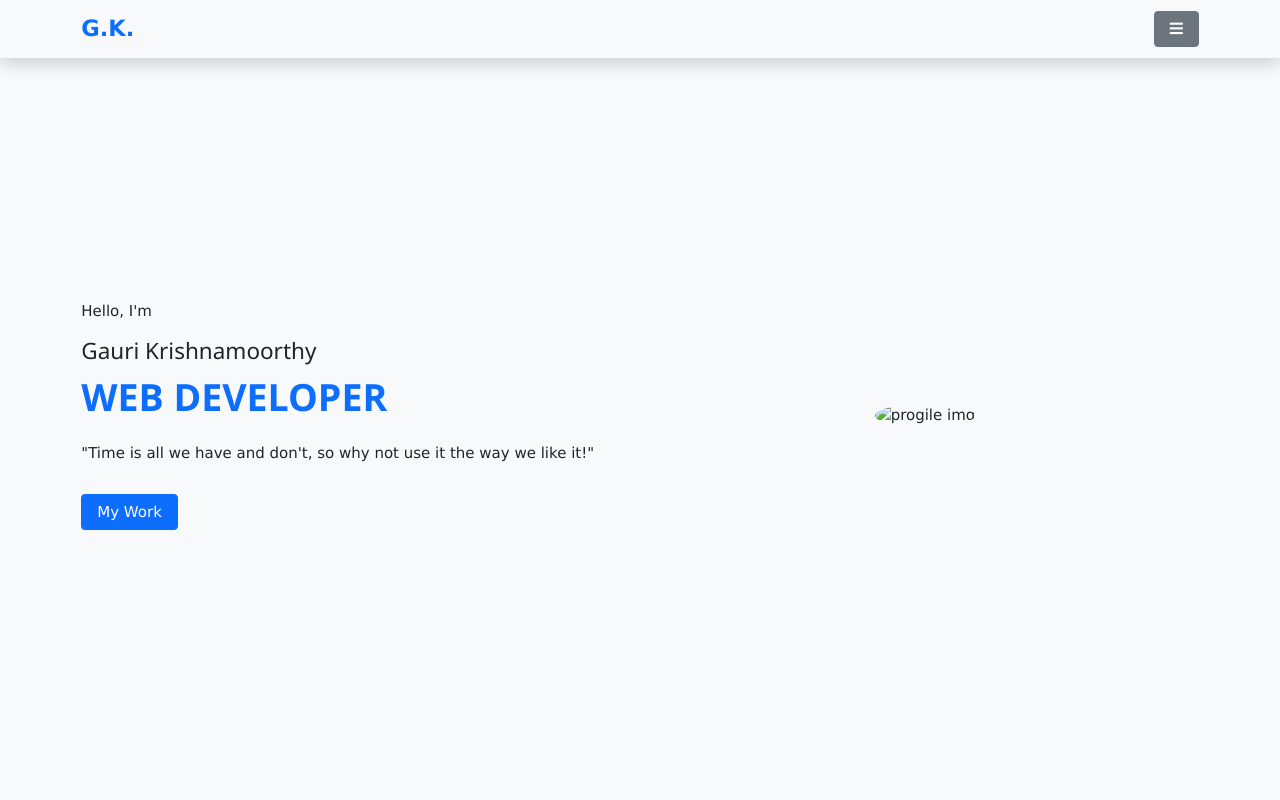
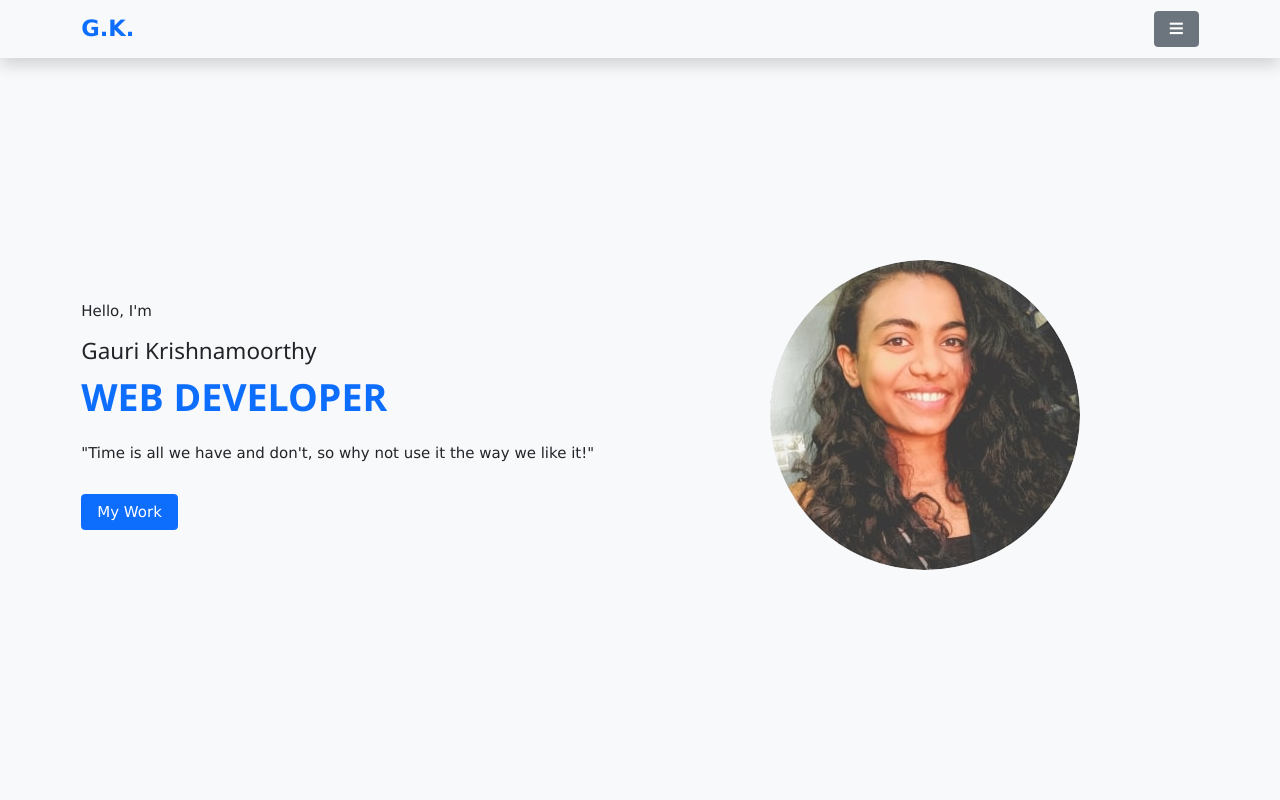
Before and after one commit to gauri0707/MyPortfolio, a plain HTML site: page index.html in a window 1280 px wide. Shown: the top 800 px of the page. Drawn offline with nearby package versions, Linux system fonts and the light colour scheme; the site is published under a folder, as on GitHub Pages, so addresses that start at the root find nothing.

Commit message:
Add files via upload

```diff
--- a/index.html
+++ b/index.html
@@ -48,7 +48,7 @@
     <div class="row min-vh-100 align-items-center align-content-center">
       <div class="col-md-6 mt-5 mt-md-0">
         <div class="home-img text-center">
-          <img src="/images/profile.jpg" class="rounded-circle mw-100" alt="progile img">
+          <img src="images/profile.jpg" class="rounded-circle mw-100" alt="progile img">
         </div>
       </div>
       <div class="col-md-6 mt-5 mt-md-0 order-md-first">
```
